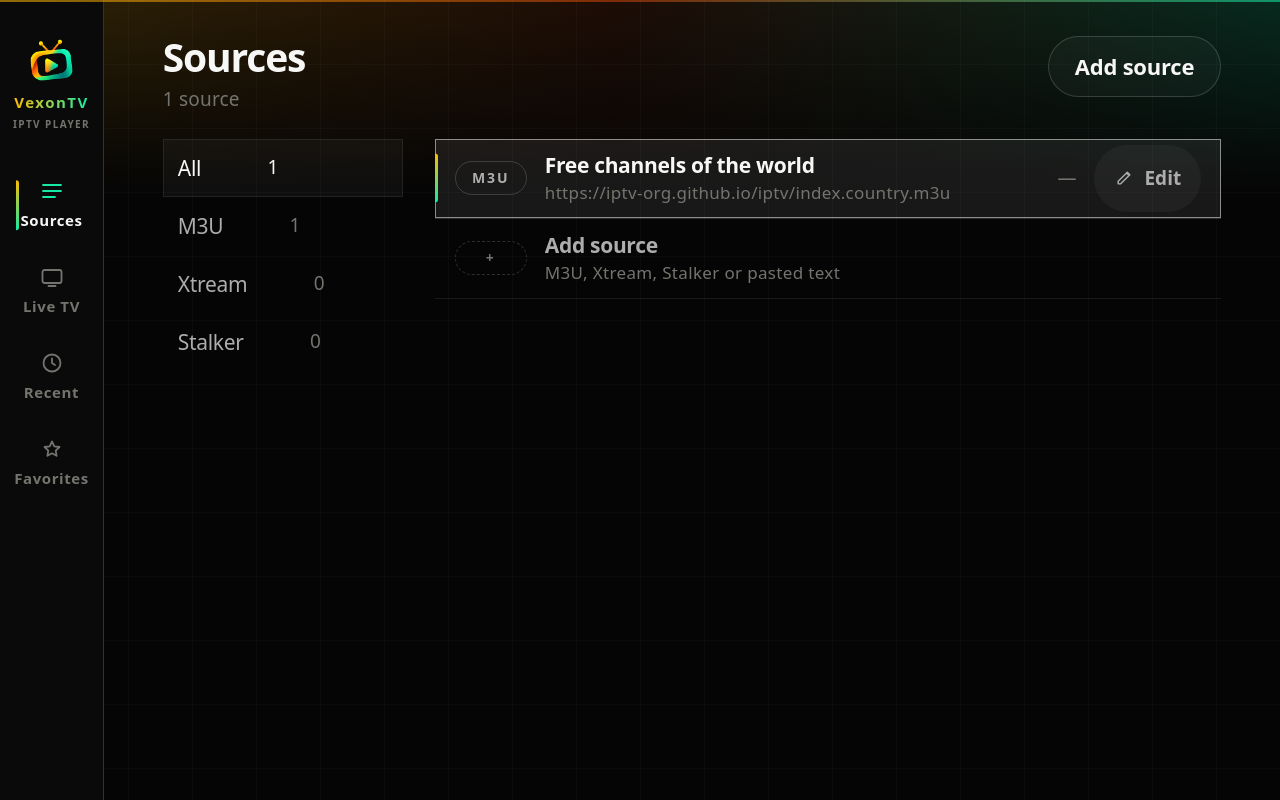
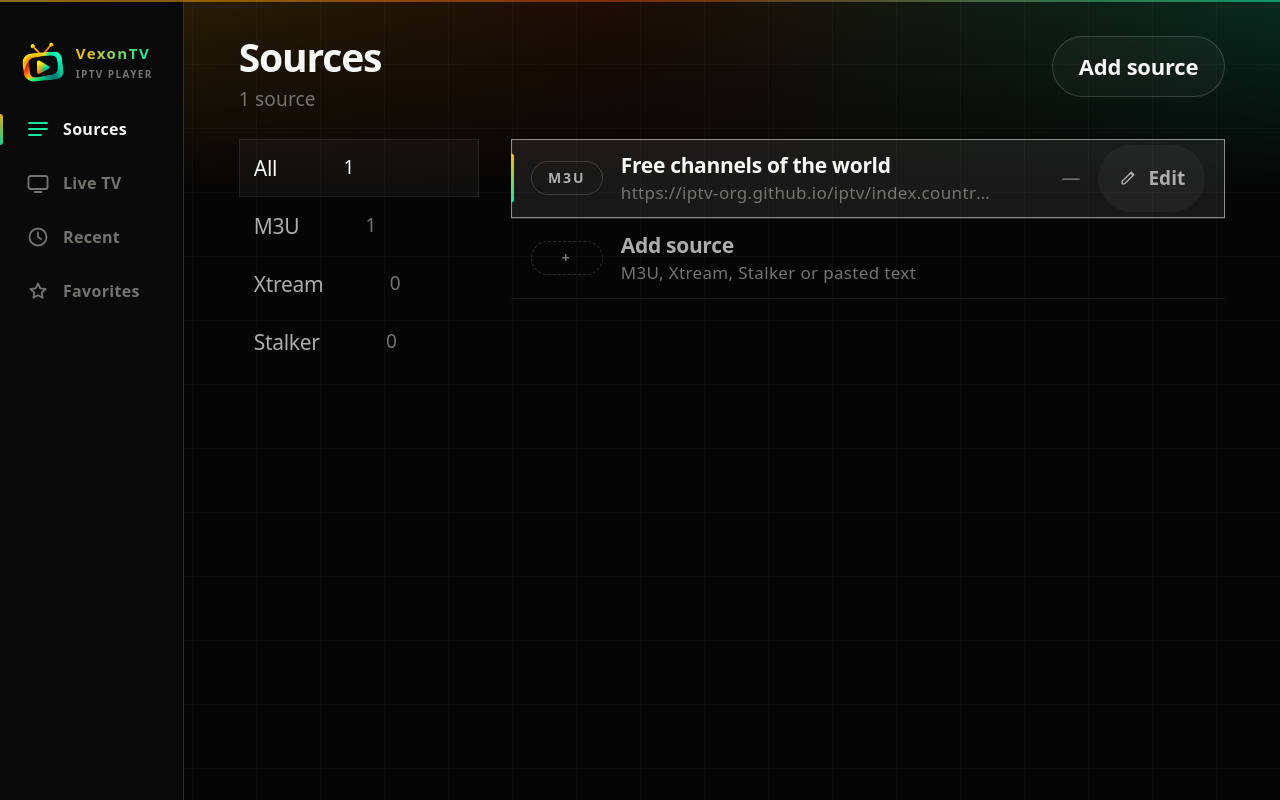
Before and after one commit to SamC56/vexontv-vod, a website: page index.html in a window 1280 px wide. Drawn offline with Linux system fonts and the light colour scheme.

Commit message:
feat(rail): wider sidebar with a marker that travels
The sidebar was a 104px strip of stacked icons. It is now 184px, the brand sits
next to its name like a panel header, and each section is a row with the icon,
the label and the focus ring the rest of the app uses (a scaled button would have
overflowed the bar).

Instead of one gradient bar per button, the rail has a single one that measures
where the active section is and travels there: that is the page change you can
see, since the frame stays put and only the page changes under it.

The screen entrance is a fade and nothing else. A transform would be prettier but
the preview hole is measured from the stage rectangle, and it would be measured
mid-animation with the video ending up offset. A check keeps transforms out of
that keyframe. Reduced motion disables the fade and makes the marker jump.

```diff
--- a/css/base.css
+++ b/css/base.css
@@ -69,6 +69,26 @@ body {
   color: var(--text-3);
 }
 
+/* Marca del rail: UNA barra de degradado para toda la barra lateral, que viaja
+   hasta la seccion activa al cambiar de pagina. El rail la coloca con variables
+   (posicion y alto) y la transicion hace el viaje. */
+.rail::after {
+  content: "";
+  position: absolute;
+  left: 0;
+  top: 0;
+  width: 3px;
+  height: var(--rail-mark-h, 0px);
+  border-radius: 0 3px 3px 0;
+  background: var(--grad-bar);
+  opacity: 0.9;
+  transform: translateY(var(--rail-mark-y, 0px));
+  transition:
+    transform var(--dur) var(--ease),
+    height var(--dur) var(--ease);
+  pointer-events: none;
+}
+
 /* ---------------------------------------------------------------- estructura */
 /* El punto de montaje tiene que tener altura: si no, su hijo .app{height:100%}
    es "100% de nada", el grid mide lo que mida su contenido, y una lista de 200
@@ -79,7 +99,9 @@ body {
 
 .app {
   display: grid;
-  grid-template-columns: 104px 1fr;
+  /* Barra lateral ancha: los nombres caben junto al icono, y la seccion activa
+     se sigue con la marca que se desliza. */
+  grid-template-columns: 184px 1fr;
   /* minmax(0, 1fr) y no 'auto': con una fila auto, la fila crece con el contenido
      (una lista de 200 canales son 14.400 px), .main y .screen crecen con ella y
      NADA scrollea: la fila enfocada se va fuera de la pantalla. Con la fila
@@ -89,11 +111,12 @@ body {
 }
 
 .rail {
+  position: relative;
   display: flex;
   flex-direction: column;
-  align-items: center;
-  gap: 6px;
-  padding: 4.5vh 12px;
+  align-items: stretch;
+  gap: 4px;
+  padding: 4.5vh 14px;
   /* Panel solido (no alfa): con el fondo de grilla, un rail translucido se
      confundia con ella y no se veia donde acaba la barra. La altura la pone la
      fila del grid, asi que no hace falta un 100vh. */
@@ -101,12 +124,14 @@ body {
   border-right: 1px solid var(--line-2);
 }
 
+/* Marca: glifo y nombre en la misma linea, como la cabecera de un panel. */
 .brand {
-  display: grid;
-  place-items: center;
-  width: 48px;
-  height: 48px;
-  margin-bottom: 2px;
+  display: flex;
+  align-items: center;
+  gap: 12px;
+  height: 52px;
+  padding: 0 8px;
+  margin-bottom: 1.5vh;
   color: var(--text);
 }
 
@@ -116,8 +141,9 @@ body {
    escrito del logo no se lee a 44px, para eso esta el wordmark. */
 .brand-img {
   display: block;
+  flex: none;
   width: auto;
-  height: 42px;
+  height: 40px;
 }
 
 /* Marca: debajo del glifo, el nombre y su texto. El nombre es el unico sitio de
@@ -126,9 +152,9 @@ body {
 .wordmark {
   display: flex;
   flex-direction: column;
-  align-items: center;
-  gap: 4px;
-  margin-bottom: 3.5vh;
+  align-items: flex-start;
+  gap: 3px;
+  min-width: 0;
   white-space: nowrap;
 }
 
@@ -160,23 +186,23 @@ body {
 .rail-btn {
   position: relative;
   display: flex;
-  flex-direction: column;
   align-items: center;
-  gap: 7px;
-  width: 72px;
-  padding: 14px 0;
+  gap: 13px;
+  width: 100%;
+  padding: 13px 12px;
   border: 0;
   border-radius: var(--r-md);
   background: transparent;
   color: var(--text-3);
   font: inherit;
-  font-size: 15px;
+  font-size: 16px;
   font-weight: 600;
-  letter-spacing: 0.04em;
+  letter-spacing: 0.02em;
+  text-align: left;
   cursor: pointer;
   transition:
-    transform var(--dur-fast) var(--ease),
-    background-color var(--dur-fast) var(--ease);
+    background-color var(--dur-fast) var(--ease),
+    box-shadow var(--dur-fast) var(--ease);
 }
 
 .rail-btn svg {
@@ -196,7 +222,6 @@ body {
 
 /* Un solo idioma de seleccion en toda la app: barra de degradado a la izquierda.
    En la barra lateral marca la seccion activa; en una fila, el foco. */
-.rail-btn.active::before,
 .row:focus::before,
 .row.focused::before {
   content: "";
@@ -212,8 +237,10 @@ body {
 
 .rail-btn.focused {
   color: var(--text);
-  background: var(--surface);
-  transform: scale(1.04);
+  background: var(--surface-2);
+  /* Sin escala: el boton ocupa la barra entera y crecer lo sacaria de ella. Se marca
+     con el anillo de foco, que es el idioma del resto de la app. */
+  box-shadow: inset 0 0 0 1px var(--ring);
 }
 
 .main {
@@ -229,24 +256,20 @@ body {
   height: 100%;
 }
 
-/* Entrada de pantalla: una vez por montaje, 10px y opacidad. Nada de fill-mode:
-   si el motor no la corre o hay menos movimiento, el contenido ya esta a la vista. */
-@keyframes rise {
+/* Entrada de pantalla: un fundido sobre la raiz de la pantalla entera y nada mas.
+   SIN desplazamiento a proposito: el agujero del preview se mide con el rectangulo
+   del escenario, y un transform lo mide a medio animar (el video saldria movido).
+   El movimiento lo lleva la marca del rail, que si se desliza. Nada de fill-mode ni
+   de retardos: si el motor no la corre o hay menos movimiento, el contenido ya esta
+   a la vista. */
+@keyframes screen-in {
   from {
     opacity: 0;
-    transform: translate3d(0, 10px, 0);
   }
 }
 
-.screen > .bar {
-  animation: rise var(--dur-slow) var(--ease);
-}
-
-.screen > .columns,
-.screen > .rows,
-.screen > .types,
-.screen > .panel {
-  animation: rise var(--dur-slow) var(--ease);
+.screen {
+  animation: screen-in var(--dur) var(--ease-out);
 }
 
 /* ---------------------------------------------------------------- tipografia */
--- a/css/media.css
+++ b/css/media.css
@@ -2,13 +2,14 @@
    Menos movimiento es movimiento distinto, no ninguno: fuera desplazamientos,
    se queda el fundido. */
 @media (prefers-reduced-motion: reduce) {
-  .screen > .bar,
-  .screen > .columns,
-  .screen > .rows,
-  .screen > .types,
-  .screen > .panel,
+  .screen,
   .numbuffer {
     animation: none;
+  }
+
+  /* La marca del rail viaja: con menos movimiento, salta. */
+  .rail::after {
+    transition: none;
   }
 
   .overlay,
--- a/css/tokens.css
+++ b/css/tokens.css
@@ -89,6 +89,11 @@
 	--stage-x: 0px;
 	--stage-y: 0px;
 
+	/* Marca del rail: alto y posicion del boton activo. Las pone el rail midiendo;
+	   aqui van declaradas para que la hoja se sostenga sola. */
+	--rail-mark-h: 0px;
+	--rail-mark-y: 0px;
+
   --grid: 64px;
   --grid-line: rgba(255, 255, 255, 0.022);
   /* El degradado de la casa como FONDO. Los mismos tres colores y el mismo 48% que
--- a/js/ui/kit.js
+++ b/js/ui/kit.js
@@ -85,6 +85,8 @@ App.uiKit = (function () {
     }
 
     // ------------------------------------------------------------------ piezas
+    // Barra lateral: marca arriba y las cuatro secciones debajo, con la marca de
+    // degradado (una sola, en .rail::after) viajando hasta la activa.
     function Rail(props) {
         var items = [
             { id: 'navHome', label: 'Sources', icon: iconList, screens: ['home'], action: function () { store.goHome(); } },
@@ -92,11 +94,29 @@ App.uiKit = (function () {
             { id: 'navRecents', label: 'Recent', icon: iconClock, screens: ['recents'], action: function () { store.openRecents(); } },
             { id: 'navFavs', label: 'Favorites', icon: iconStar, screens: ['favs'], action: function () { store.openFavorites(); } }
         ];
-        return html`<nav class="rail">
+        var nav = useRef(null);
+
+        // Se mide el boton activo y se le pasan al CSS la posicion y el alto de la
+        // marca: el viaje lo hace la transicion de la hoja, no el JS.
+        useEffect(function () {
+            var rail = nav.current;
+            if (!rail) return;
+            var element = rail.querySelector('.rail-btn.active');
+            var height = element ? Math.round(element.offsetHeight * 0.62) : 0;
+            rail.style.setProperty('--rail-mark-h', height + 'px');
+            rail.style.setProperty('--rail-mark-y', element
+                ? (element.offsetTop + Math.round((element.offsetHeight - height) / 2)) + 'px'
+                : '0px');
+        }, [props.screen]);
+
+        return html`<nav class="rail" ref=${nav}>
             <div class="brand" aria-hidden="true">
                 <img class="brand-img" src="brand.png" alt="" />
+                <span class="wordmark">
+                    <span class="wordmark-name">VexonTV</span>
+                    <span class="wordmark-tag">IPTV Player</span>
+                </span>
             </div>
-            <p class="wordmark"><span class="wordmark-name">VexonTV</span><span class="wordmark-tag">IPTV Player</span></p>
             ${items.map(function (item) {
                 var active = item.screens.indexOf(props.screen) !== -1;
                 return html`<button id=${item.id} class=${'rail-btn' + (active ? ' active' : '')} tabindex="-1"
```
Also changed, not shown: test/dom.js (+18 -0 lines).
